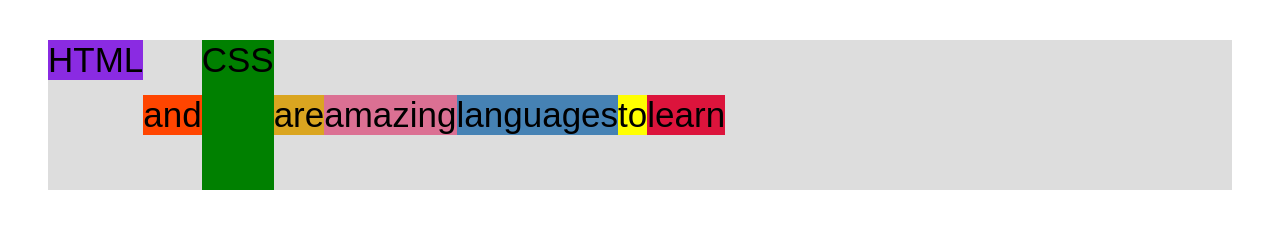
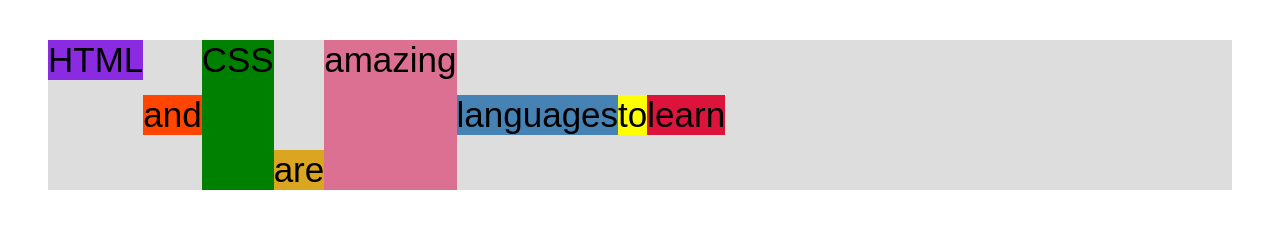
Before and after one commit to mikeqiu2011/css, a plain HTML site: page flexbox.html in a window 1280 px wide. Drawn offline with Linux system fonts and the light colour scheme.

Commit message:
align-self: stretch flex-end

```diff
--- a/flexbox.html
+++ b/flexbox.html
@@ -19,9 +19,11 @@
       }
       .el--4 {
         background-color: goldenrod;
+        align-self: flex-end;
       }
       .el--5 {
         background-color: palevioletred;
+        align-self: stretch;
       }
       .el--6 {
         background-color: steelblue;
```
